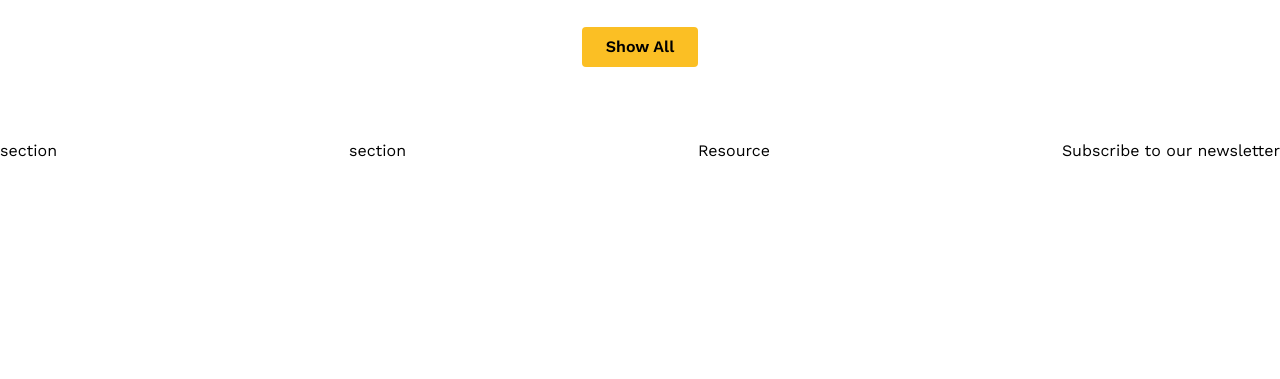
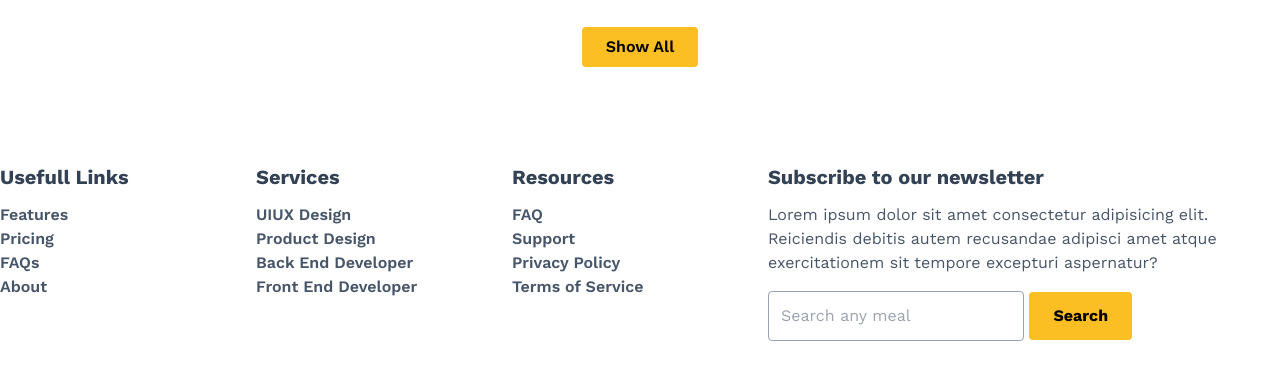
Before and after one commit to faridalam61/meal-bd, a plain HTML site: page index.html in a window 1280 px wide. Shown: the part 741-1120 px from the top of the page. Before the commit the page ends 928 px from the top, so only its background shows below. Drawn offline with nearby package versions, Linux system fonts and the light colour scheme.

Commit message:
Footer created

```diff
--- a/index.html
+++ b/index.html
@@ -39,18 +39,33 @@
     </main>
 
     <footer>
-        <div class="container mx-auto flex justify-between py-6">
-            <div>
-                section
+        <div class="container mx-auto flex justify-between py-12">
+            <div class="w-[20%]">
+                <h2 class="text-xl font-bold text-slate-700 mb-3">Usefull Links</h2>
+                <p class="font-semibold text-slate-600">Features</p>
+                <p class="font-semibold text-slate-600">Pricing</p>
+                <p class="font-semibold text-slate-600">FAQs</p>
+                <p class="font-semibold text-slate-600">About</p>
             </div>
-            <div>
-                section
+            <div class="w-[20%]">
+                <h2 class="text-xl font-bold text-slate-700 mb-3">Services</h2>
+                <p class="font-semibold text-slate-600">UIUX Design</p>
+                <p class="font-semibold text-slate-600">Product Design</p>
+                <p class="font-semibold text-slate-600">Back End Developer</p>
+                <p class="font-semibold text-slate-600">Front End Developer</p>
             </div>
-            <div>
-                Resource
+            <div class="w-[20%]">
+                <h2 class="text-xl font-bold text-slate-700 mb-3">Resources</h2>
+                <p class="font-semibold text-slate-600">FAQ</p>
+                <p class="font-semibold text-slate-600">Support</p>
+                <p class="font-semibold text-slate-600">Privacy Policy</p>
+                <p class="font-semibold text-slate-600">Terms of Service</p>
             </div>
-            <div>
-                Subscribe to our newsletter
+            <div class="w-[40%]">
+                <h2 class="text-xl font-bold text-slate-700 mb-3">Subscribe to our newsletter</h2>
+                <p class="text-slate-600 mb-4">Lorem ipsum dolor sit amet consectetur adipisicing elit. Reiciendis debitis autem recusandae adipisci amet atque exercitationem sit tempore excepturi aspernatur?</p>
+                <input type="text" placeholder="Search any meal" id="" class="bg-white p-3 rounded outline-0 w-2/4 border border-slate-400">
+                <input type="button" value="Search" class="bg-amber-400 hover:bg-amber-500 text-black rounded py-3 px-6 font-bold">
             </div>
         </div>
     </footer>
```
